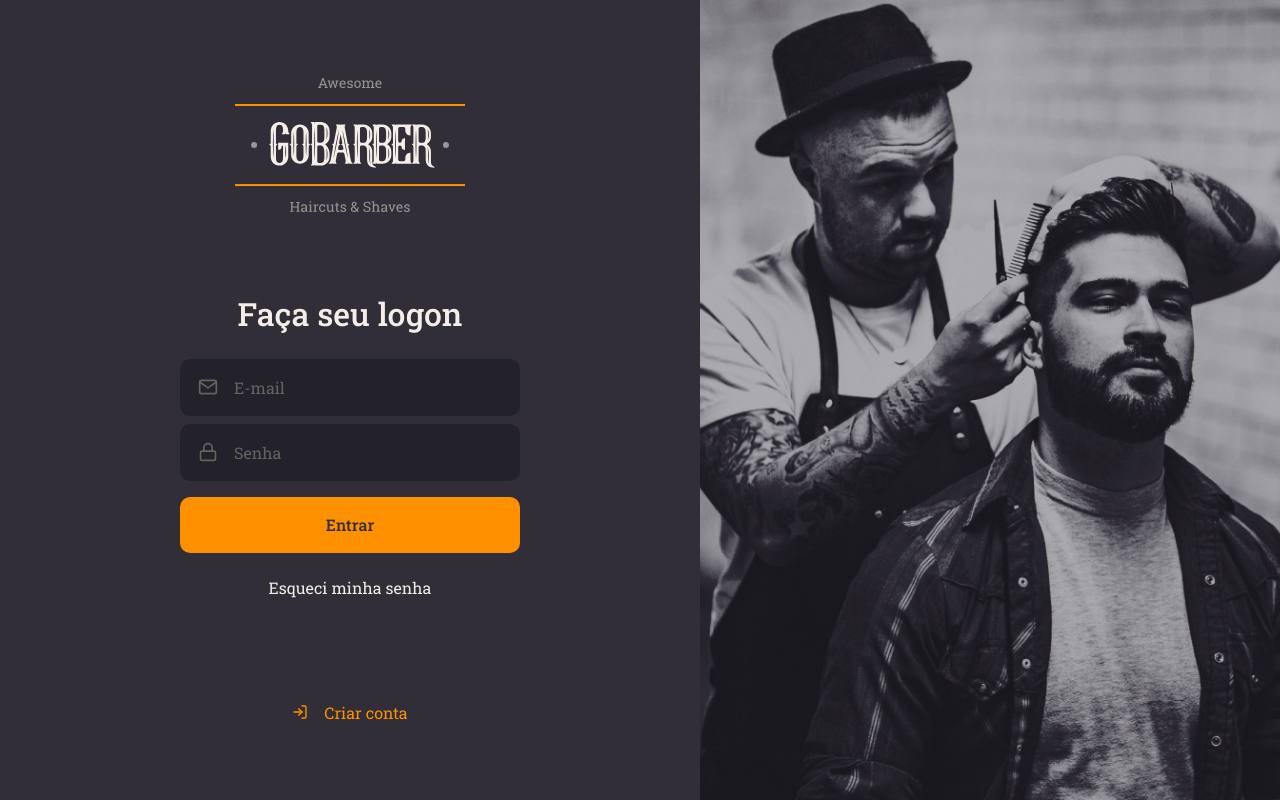
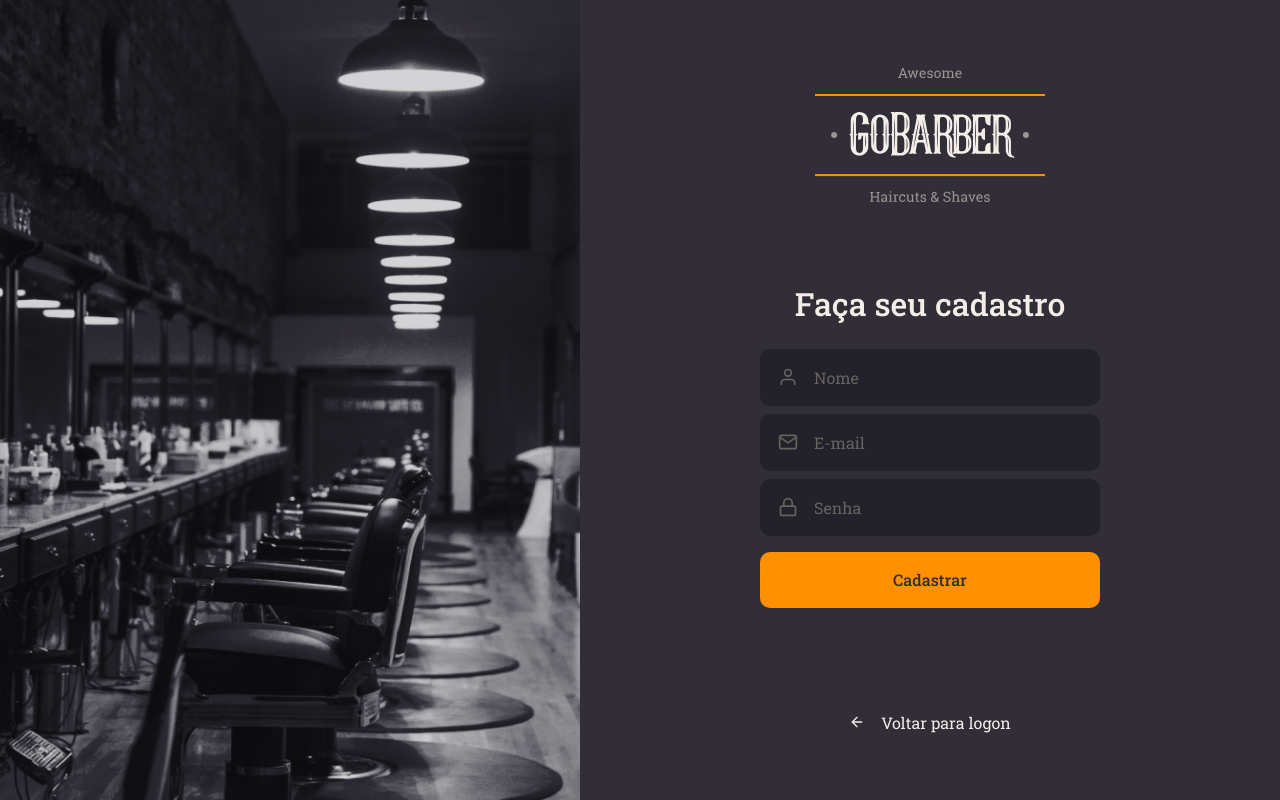
Before and after one commit to myke-oliveira/gobarber-web, a React (Create React App) app: page / in a window 1280 px wide. Built offline with nearby package versions, Linux system fonts and the light colour scheme.

Commit message:
🚧 PROGRESS: Sign up page

```diff
--- a/src/App.tsx
+++ b/src/App.tsx
@@ -1,11 +1,11 @@
 import React from 'react';
 
-import SignIN from "./pages/SignIn";
+import SingUp from "./pages/SingUp";
 import GlobalStyle from './styles/global'
 
 const App: React.FC = () => (
   <>
-    <SignIN />
+    <SingUp />
     <GlobalStyle />
   </>
 );
--- /dev/null
+++ b/src/pages/SingUp/index.tsx
@@ -0,0 +1,31 @@
+import React from 'react';
+import { FiArrowLeft, FiUser, FiMail, FiLock } from "react-icons/fi";
+
+import logoImg from '../../assets/logo.svg';
+
+import Input from "../../components/Input";
+import Button from "../../components/Button";
+
+import { Container, Content, Background } from './styles';
+
+const SignUp: React.FC = () => (
+  <Container>
+    <Background />
+    <Content>
+      <img src={logoImg} alt="GoBarber"/>
+      <form>
+        <h1>Faça seu cadastro</h1>
+        <Input name="name" icon={FiUser} placeholder="Nome" />
+        <Input name="email" icon={FiMail} type="email" placeholder="E-mail"/>
+        <Input name="password" icon={FiLock} type="password" placeholder="Senha"/>
+        <Button type="submit">Cadastrar</Button>
+      </form>
+      <a href="">
+        <FiArrowLeft />
+        Voltar para logon
+      </a>
+    </Content>
+  </Container>
+);
+
+export default SignUp;
--- /dev/null
+++ b/src/pages/SingUp/styles.ts
@@ -0,0 +1,69 @@
+import styled from "styled-components";
+import { shade } from "polished";
+
+import signUpBackgroundImage from '../../assets/sign-up-background.png';
+
+export const Container = styled.div`
+  height: 100vh;
+
+  display: flex;
+  align-items: stretch;
+`;
+
+export const Content = styled.div`
+  display: flex;
+  flex-direction: column;
+  align-items: center;
+
+  place-content: center;
+
+  width: 100%;
+  max-width: 700px;
+
+  form {
+    margin: 80px 0;
+    width: 340px;
+    text-align: center;
+
+    h1 {
+      margin-bottom: 24px;
+    }
+
+    a {
+      color: #f4ede8;
+      display: block;
+      margin-top: 24px;
+      text-decoration: none;
+      transition: color 0.2s;
+
+      &:hover {
+        color: ${shade(0.2, "#F4EDE8")};
+      }
+    }
+  }
+
+  > a {
+    color: #f4ede8;
+    display: block;
+    margin-top: 24px;
+    text-decoration: none;
+    transition: color 0.2s;
+
+    display: flex;
+    align-items: center;
+
+    &:hover {
+      color: ${shade(0.2, "#f4ede8")};
+    }
+
+    svg {
+      margin-right: 16px;
+    }
+  }
+`;
+
+export const Background = styled.div`
+  flex: 1;
+  background: url(${signUpBackgroundImage}) no-repeat center;
+  background-size: cover;
+`;
```
Also changed, not shown: src/assets/sign-up-background.png (added).
